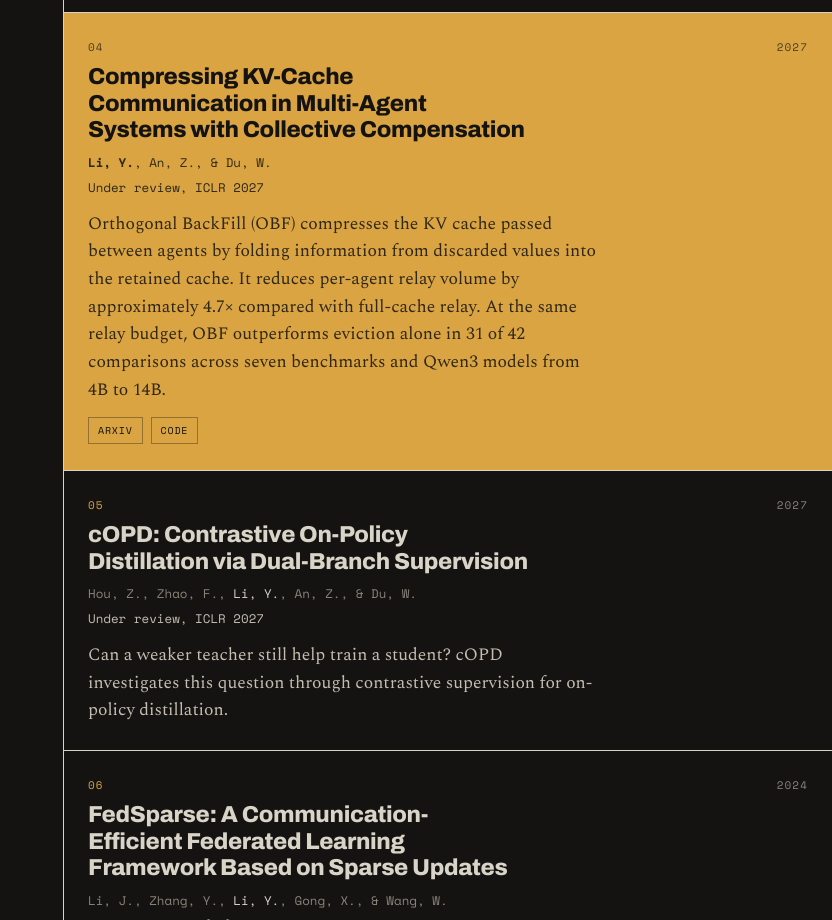
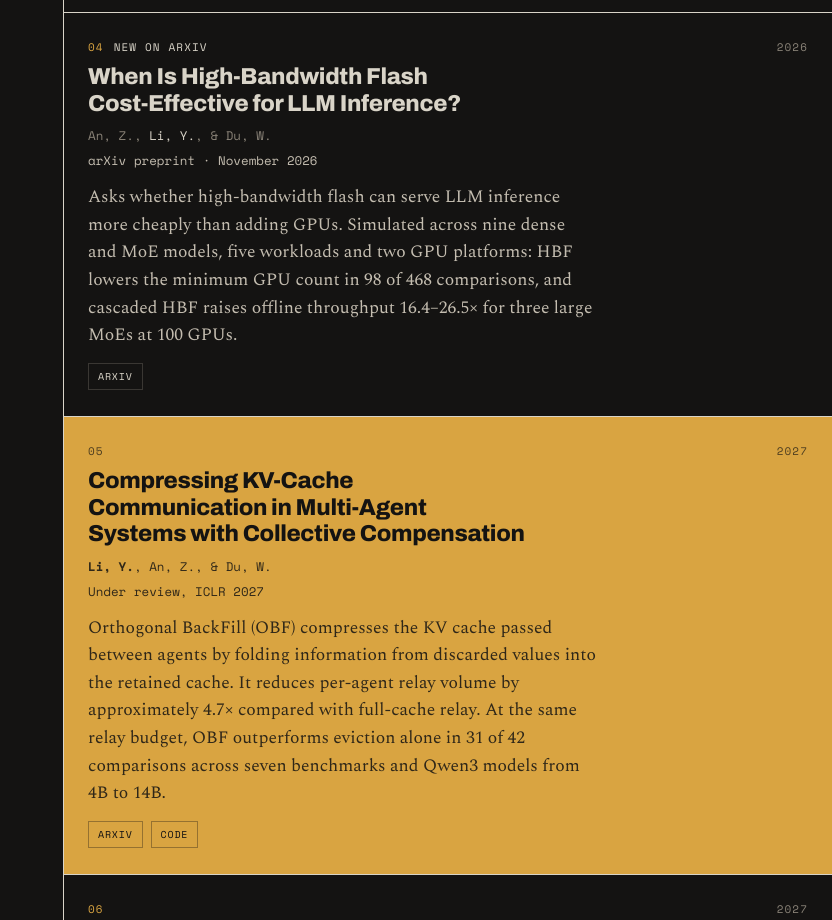
Before and after one commit to markli404/markli404.github.io, a plain HTML site: page index.html in a window 1280 px wide. Shown: the part 2380-3300 px from the top of the page, without its empty margins (448-1280 px from the left). Drawn offline with nearby package versions, Linux system fonts and the light colour scheme.

Commit message:
Add High-Bandwidth Flash preprint
An, Li, Du — arXiv:2611.11036, November 2026. Slots in at 04 so the
"New on arXiv" group stays contiguous, and because it is co-authored it
carries no featured treatment. Entries below it shift down one.

Co-Authored-By: Claude Opus 5 <noreply@anthropic.com>

```diff
--- a/index.html
+++ b/index.html
@@ -331,7 +331,7 @@ ul{padding:0;list-style:none}
   <section class="rail-sec" id="papers">
     <div class="rail">
       <div class="rail-inner">
-        <div class="meta count rv">01 &mdash; 09</div>
+        <div class="meta count rv">01 &mdash; 10</div>
         <h2 class="rv" style="--i:1">Selected papers</h2>
         <p class="rv" style="--i:2">Recent preprints, publications, and manuscripts under review.</p>
       </div>
@@ -383,10 +383,23 @@ ul{padding:0;list-style:none}
         </div>
         <div class="meta y">2026</div>
       </article>
+      <article class="pub rv">
+        <div>
+          <div class="idx meta"><span class="n">04</span><span>New on arXiv</span></div>
+          <h3>When Is High-Bandwidth Flash Cost-Effective for LLM Inference?</h3>
+          <p class="authors">An, Z., <span class="me">Li, Y.</span>, &amp; Du, W.</p>
+          <p class="venue">arXiv preprint &middot; November 2026</p>
+          <p class="note">Asks whether high-bandwidth flash can serve LLM inference more cheaply than adding GPUs. Simulated across nine dense and MoE models, five workloads and two GPU platforms: HBF lowers the minimum GPU count in 98 of 468 comparisons, and cascaded HBF raises offline throughput 16.4&ndash;26.5&times; for three large MoEs at 100 GPUs.</p>
+          <div class="out">
+            <a href="https://arxiv.org/abs/2611.11036" target="_blank" rel="noopener">arXiv</a>
+          </div>
+        </div>
+        <div class="meta y">2026</div>
+      </article>
 
       <article class="pub featured rv">
         <div>
-          <div class="idx meta"><span class="n">04</span></div>
+          <div class="idx meta"><span class="n">05</span></div>
           <h3>Compressing KV-Cache Communication in Multi-Agent Systems with Collective Compensation</h3>
           <p class="authors"><span class="me">Li, Y.</span>, An, Z., &amp; Du, W.</p>
           <p class="venue">Under review, ICLR 2027</p>
@@ -404,7 +417,7 @@ ul{padding:0;list-style:none}
 
       <article class="pub rv">
         <div>
-          <div class="idx meta"><span class="n">05</span></div>
+          <div class="idx meta"><span class="n">06</span></div>
           <h3>cOPD: Contrastive On-Policy Distillation via Dual-Branch Supervision</h3>
           <p class="authors">Hou, Z., Zhao, F., <span class="me">Li, Y.</span>, An, Z., &amp; Du, W.</p>
           <p class="venue">Under review, ICLR 2027</p>
@@ -416,7 +429,7 @@ ul{padding:0;list-style:none}
 
       <article class="pub rv">
         <div>
-          <div class="idx meta"><span class="n">06</span></div>
+          <div class="idx meta"><span class="n">07</span></div>
           <h3>FedSparse: A Communication-Efficient Federated Learning Framework Based on Sparse Updates</h3>
           <p class="authors">Li, J., Zhang, Y., <span class="me">Li, Y.</span>, Gong, X., &amp; Wang, W.</p>
           <p class="venue">Electronics, 13(24), 5042</p>
@@ -430,7 +443,7 @@ ul{padding:0;list-style:none}
 
       <article class="pub rv">
         <div>
-          <div class="idx meta"><span class="n">07</span></div>
+          <div class="idx meta"><span class="n">08</span></div>
           <h3>HybridCom: Improve Federated Learning Efficiency on Unstable Data</h3>
           <p class="authors">Li, J., Zhang, Y., <span class="me">Li, Y.</span>, Gong, X., &amp; Wang, W.</p>
           <p class="venue">IEEE International Conference on Communications (ICC), pp. 2622&ndash;2627</p>
@@ -444,7 +457,7 @@ ul{padding:0;list-style:none}
 
       <article class="pub rv">
         <div>
-          <div class="idx meta"><span class="n">08</span></div>
+          <div class="idx meta"><span class="n">09</span></div>
           <h3>Gradient Calibration for Non-IID Federated Learning</h3>
           <p class="authors">Li, J., Zhang, Y., <span class="me">Li, Y.</span>, Gong, X., &amp; Wang, W.</p>
           <p class="venue">2nd ACM Workshop on Data Privacy and Federated Learning Technologies for Mobile Edge Network, pp. 119&ndash;124</p>
@@ -459,7 +472,7 @@ ul{padding:0;list-style:none}
 
       <article class="pub rv">
         <div>
-          <div class="idx meta"><span class="n">09</span></div>
+          <div class="idx meta"><span class="n">10</span></div>
           <h3>DCD: A New Framework for Distillation Learning with Dynamic Curriculum</h3>
           <p class="authors">Li, J., Zhang, Y., <span class="me">Li, Y.</span>, Gong, X., &amp; Wang, W.</p>
           <p class="venue">IEEE HPCC/DSS/SmartCity/DependSys, pp. 928&ndash;935</p>
```
